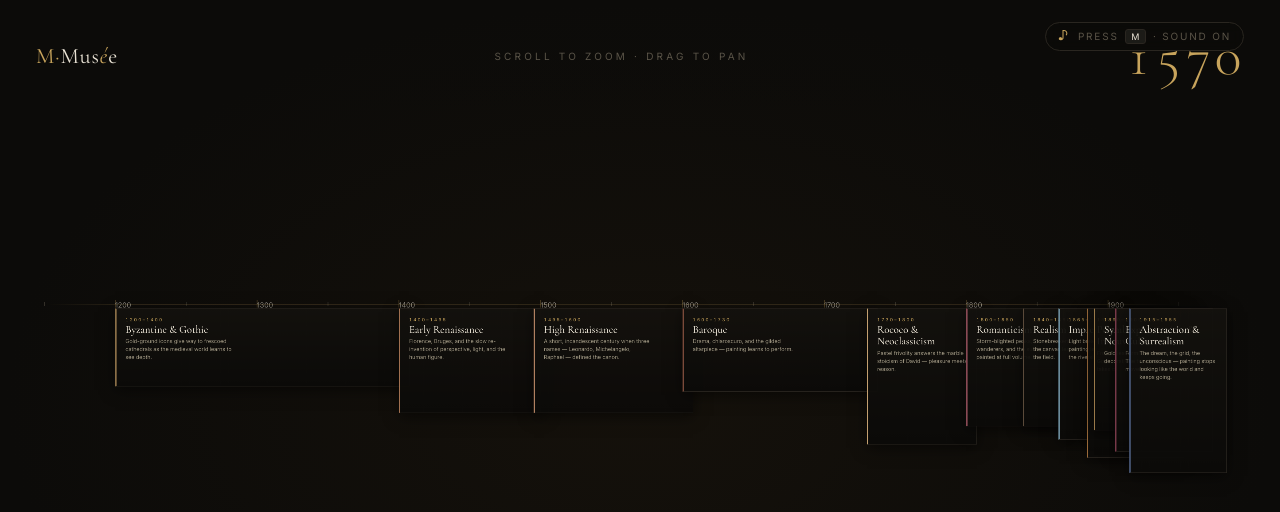
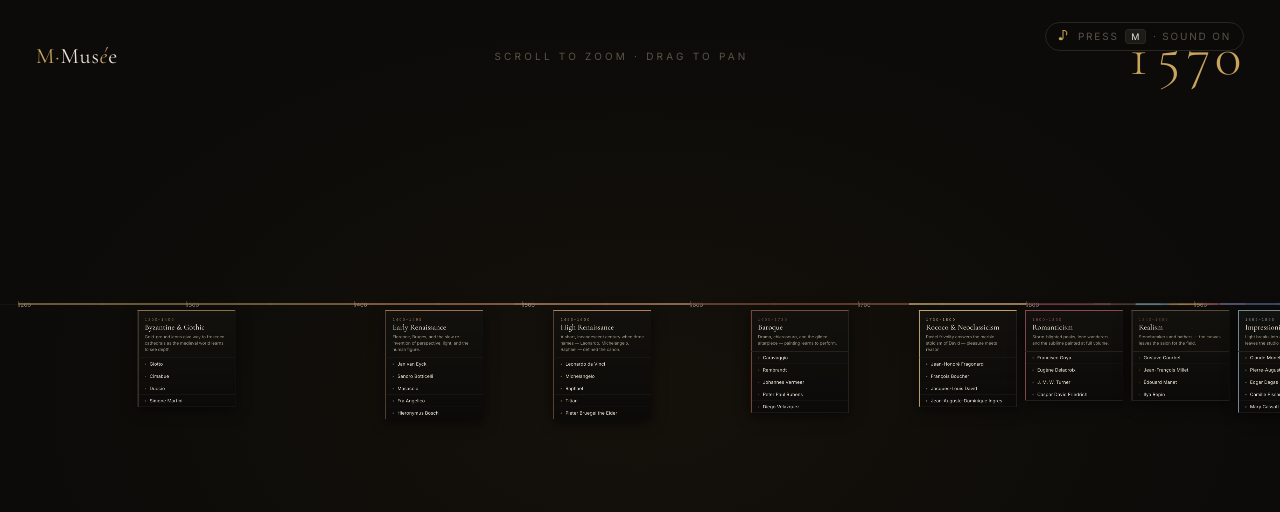
Before and after one commit to mozkandev/art-museum, a website built with Vite: page index.html in a window 1280 px wide. Both pictures are taken after a click on the button "BEGIN". Built offline with nearby package versions, Linux system fonts and the light colour scheme.

Commit message:
refactor(timeline): switch period cards to fixed-width vertical stacks
The old layout gave each card a width proportional to its year-span,
which packed long-running periods huge and short ones tiny, then
crammed them shoulder-to-shoulder so long names (Caspar David
Friedrich, Pierre-Auguste Renoir, etc.) bled into each other.

New layout: every period is a uniform 280px column anchored on the
timeline by year-centre, with a non-overlap clamp so closely-spaced
periods (Realism/Impressionism, Post-Imp/Symbolism) just push right
of their ideal centre instead of colliding.

- Per-period 'rail' track on the axis, the period's accent colour,
  spans its true year range (1200-1400 etc) so the timeline still
  shows the time-weight of each movement.
- Card stacks top-to-bottom: years → serif name → blurb → vertical
  artist list (one per row, full names readable, hover slides right
  and lights up in the period colour).
- Removed the old chip wrap (gate-on-zoom felt hostile) — the full
  artist list is always visible.
- zoomToPeriod uses the laid-out left edge, not a recomputed centre,
  so the click-to-zoom lands on the visible card.

```diff
--- a/src/styles.css
+++ b/src/styles.css
@@ -162,35 +162,47 @@ button { font-family: inherit; cursor: pointer; }
 }
 .tl-tick:not(.tl-tick--label) { /* years labeled via textContent */ }
 
+/* ── TIMELINE ─────────────────────────────────────────────────────────────
+ * Layout: each period is a fixed-width column anchored on the timeline
+ * by its year-centre. The card stacks: head (years + name + blurb) on
+ * top, then a vertical list of artists, one per row. A thin coloured
+ * "rail" under the card visually links the column to its span on the
+ * axis so the user can read the time-weight of each period.
+ */
 .tl-card {
   position: absolute;
-  background: linear-gradient(180deg, rgba(20,18,14,0.95) 0%, rgba(12,11,9,0.95) 100%);
+  background: linear-gradient(180deg, rgba(20,18,14,0.96) 0%, rgba(12,11,9,0.96) 100%);
   border: 1px solid var(--line);
-  border-left: 3px solid var(--pc, var(--gold));
-  padding: 18px 20px;
-  display: flex; flex-direction: column; gap: 10px;
+  border-top: 2px solid var(--pc, var(--gold));
+  padding: 18px 20px 16px;
+  display: flex; flex-direction: column; gap: 14px;
   will-change: transform;
-  box-shadow: 0 8px 32px rgba(0,0,0,0.5);
+  box-shadow: 0 10px 36px rgba(0,0,0,0.55);
+  /* accent stripe that bleeds down the left side of the card */
+  box-shadow: 0 10px 36px rgba(0,0,0,0.55), inset 2px 0 0 var(--pc, var(--gold));
 }
-.tl-card__head {
+.tl-card__head { display: flex; flex-direction: column; gap: 6px; }
+.tl-card__title-btn {
   text-align: left;
-  background: none; border: 0; padding: 0;
+  background: none; border: 0; padding: 0; margin: 0;
   color: var(--ink);
   display: flex; flex-direction: column; gap: 4px;
+  cursor: pointer;
+  font: inherit;
 }
-.tl-card__head:hover .tl-card__name { color: var(--pc, var(--gold)); }
+.tl-card__title-btn:hover .tl-card__name { color: var(--pc, var(--gold)); }
 .tl-card__years {
   font-size: 10px; letter-spacing: 0.32em;
   text-transform: uppercase;
-  color: var(--gold);
+  color: var(--pc, var(--gold));
   font-family: var(--sans);
   font-variant-numeric: tabular-nums;
 }
 .tl-card__name {
   font-family: var(--serif);
-  font-size: 24px; font-weight: 500;
+  font-size: 22px; font-weight: 500;
   margin: 0;
-  line-height: 1.1;
+  line-height: 1.12;
   color: var(--ink);
   transition: color 0.3s ease;
 }
@@ -198,32 +210,59 @@ button { font-family: inherit; cursor: pointer; }
   font-size: 12px; line-height: 1.5;
   color: var(--ink-dim);
   margin: 0;
-  max-width: 32ch;
 }
-.tl-card__chips {
-  display: flex; flex-wrap: wrap; gap: 6px;
-  margin-top: 4px;
-  opacity: 0;
+
+/* Rail — a thin coloured track that runs along the axis, spanning
+ * exactly the period's year range. Sits on the world (not the card)
+ * so it scales with the timeline's transform and the card can move
+ * independently above it. Renders ON TOP of the axis rule, replacing
+ * the gold at the period's span with that period's accent colour.
+ */
+.tl-rail {
+  position: absolute;
+  top: -2px;          /* axis rule is at top:0 with height:1px */
+  height: 5px;
+  background: var(--pc, var(--gold));
+  opacity: 0.75;
+  pointer-events: none;
+  border-radius: 1px;
+}
+
+.tl-card__artists {
+  display: flex; flex-direction: column; gap: 0;
+  border-top: 1px solid var(--line);
+  margin: 0 -20px -16px;       /* bleed to card edges */
+  padding: 0;
+  opacity: 1;                  /* always visible (no longer gated on zoom) */
   transition: opacity 0.4s ease;
 }
-.timeline__world.zoomed .tl-card__chips { opacity: 1; }
-.tl-chip {
-  display: inline-flex; align-items: center; gap: 6px;
-  padding: 4px 10px;
-  background: rgba(0,0,0,0.4);
-  border: 1px solid var(--line);
+.tl-artist {
+  display: flex; align-items: baseline; gap: 10px;
+  padding: 9px 20px;
+  background: none; border: 0;
   color: var(--ink);
-  font-size: 11px; letter-spacing: 0.04em;
+  font-size: 13px; letter-spacing: 0.01em;
   font-family: var(--sans);
-  transition: background 0.2s ease, border-color 0.2s ease, color 0.2s ease;
+  text-align: left;
+  cursor: pointer;
+  border-bottom: 1px solid rgba(255,255,255,0.04);
+  transition: background 0.18s ease, color 0.18s ease, padding-left 0.18s ease;
 }
-.tl-chip:hover { background: var(--pc, var(--gold)); color: var(--bg); border-color: var(--pc, var(--gold)); }
-.tl-chip__dot {
-  width: 6px; height: 6px; border-radius: 50%;
+.tl-artist:last-child { border-bottom: 0; }
+.tl-artist:hover {
+  background: rgba(255,255,255,0.04);
+  color: var(--pc, var(--gold));
+  padding-left: 24px;
+}
+.tl-artist__num {
+  /* tiny index dot so the list reads as a numbered index, not a wall */
+  width: 4px; height: 4px; border-radius: 50%;
   background: var(--pc, var(--gold));
   flex-shrink: 0;
+  opacity: 0.6;
+  position: relative; top: -2px;
 }
-.tl-chip:hover .tl-chip__dot { background: var(--bg); }
+.tl-artist:hover .tl-artist__num { opacity: 1; }
 
 /* ── PLACARD ───────────────────────────────────────────────────────────── */
 .placard-backdrop {
--- a/src/timeline.js
+++ b/src/timeline.js
@@ -5,13 +5,11 @@
 import { gsap } from "gsap";
 import { PERIODS, TIMELINE_MIN_YEAR, TIMELINE_MAX_YEAR } from "./data/periods.js";
 
-const PX_PER_YEAR = 3.2;
-const CARD_MIN = 220;
-const CARD_PAD = 24;
+const PX_PER_YEAR = 4.8;     // wider spacing so fixed-width cards don't collide
+const CARD_W = 280;          // fixed column width — uniform grid of stacks
 const TICK_EVERY = 50;
 const TICK_LABEL_EVERY = 100;
 const AXIS_Y = 0; // logical y of the axis in the world
-const CARD_H = 168;
 const REVEAL_SCALE = 0.8;
 const CLICK_THRESHOLD = 6;
 
@@ -38,6 +36,11 @@ export class Timeline {
   _build() {
     this.world.innerHTML = "";
 
+    // Rails (the period-coloured tracks along the axis) sit on the
+    // world directly, NOT inside their card — that way they don't move
+    // with the card and the visual link to the axis is exact.
+    this.rails = [];
+
     // Axis
     this.axisEl = document.createElement("div");
     this.axisEl.className = "tl-axis";
@@ -63,12 +66,33 @@ export class Timeline {
     rule.className = "tl-axis__rule";
     this.axisEl.appendChild(rule);
 
-    // Period cards
+    // Period columns — laid out left-to-right with no overlap. Each
+    // card's left edge is max(year-centre - card_w/2, prev_card_right
+    // + gap). That pushes closely-spaced periods to the right of their
+    // year-centre so they never collide.
     this.cards = [];
+    let nextLeft = -Infinity;
+    const COL_GAP = 24;
     PERIODS.forEach((p, i) => {
-      const card = this._buildCard(p, i);
+      // Rail spans the actual year range (true width, no overlap fix)
+      const railX = yearToX(p.start);
+      const railW = (p.end - p.start) * PX_PER_YEAR;
+      const rail = document.createElement("div");
+      rail.className = "tl-rail";
+      rail.style.setProperty("--pc", p.color);
+      rail.style.left = `${railX}px`;
+      rail.style.width = `${railW}px`;
+      this.world.appendChild(rail);
+      this.rails.push(rail);
+
+      // Card: anchor to year-centre, then push right to avoid overlap
+      const cx = yearToX((p.start + p.end) / 2);
+      const idealLeft = cx - CARD_W / 2;
+      const left = Math.max(idealLeft, nextLeft);
+      const card = this._buildCard(p, i, left);
       this.world.appendChild(card);
-      this.cards.push({ el: card, period: p, side: i % 2 === 0 ? -1 : 1 });
+      this.cards.push({ el: card, period: p, left, side: i % 2 === 0 ? -1 : 1 });
+      nextLeft = left + CARD_W + COL_GAP;
     });
 
     // resize observer for re-fitting
@@ -76,36 +100,35 @@ export class Timeline {
     this._ro.observe(this.viewport);
   }
 
-  _buildCard(p, i) {
-    const w = Math.max(CARD_MIN, (p.end - p.start) * PX_PER_YEAR + CARD_PAD);
-    const x = yearToX(p.start);
-    const side = i % 2 === 0 ? -1 : 1;
-    // Always anchor cards BELOW the axis (positive Y in world space, so
-    // they sit in the lower half of the viewport). Cards used to be split
-    // above/below which made the upper half look empty and crowded the top.
-    // 10px breathing room between the axis line and the card top.
-    const y = 10;
+  _buildCard(p, i, left) {
+    // Each period is a fixed-width column. We position the column by
+    // its year-centre but clamp it against the previous card's right
+    // edge to prevent overlap (see _build's lay-out pass).
+    const w = CARD_W;
+    const y = 18; // 18px gap below the axis
 
     const card = document.createElement("article");
     card.className = "tl-card";
     card.style.setProperty("--pc", p.color);
     card.style.width = `${w}px`;
-    card.style.transform = `translate(${x}px, ${y}px)`;
+    card.style.transform = `translate(${left}px, ${y}px)`;
     card.dataset.periodId = p.id;
 
     card.innerHTML = `
-      <button class="tl-card__head" data-period="${p.id}" type="button">
-        <div class="tl-card__years">${p.start}–${p.end}</div>
-        <h3 class="tl-card__name">${p.name}</h3>
-        <p class="tl-card__blurb">${p.blurb}</p>
-      </button>
-      <div class="tl-card__chips">
+      <div class="tl-card__head">
+        <button class="tl-card__title-btn" data-period="${p.id}" type="button">
+          <div class="tl-card__years">${p.start}–${p.end}</div>
+          <h3 class="tl-card__name">${escapeHtml(p.name)}</h3>
+        </button>
+        <p class="tl-card__blurb">${escapeHtml(p.blurb)}</p>
+      </div>
+      <div class="tl-card__artists">
         ${p.artists
           .map(
             (a) => `
-          <button class="tl-chip" data-artist="${escapeAttr(a)}" data-period="${p.id}" type="button">
-            <span class="tl-chip__dot" aria-hidden="true"></span>
-            <span class="tl-chip__name">${escapeHtml(a)}</span>
+          <button class="tl-artist" data-artist="${escapeAttr(a)}" data-period="${p.id}" type="button">
+            <span class="tl-artist__num" aria-hidden="true"></span>
+            <span class="tl-artist__name">${escapeHtml(a)}</span>
           </button>`,
           )
           .join("")}
@@ -173,7 +196,7 @@ export class Timeline {
     // Click delegation: artist chip → openPlacard
     this.world.addEventListener("click", (e) => {
       if (moved > CLICK_THRESHOLD) return; // it was a drag
-      const chip = e.target.closest(".tl-chip");
+      const chip = e.target.closest(".tl-artist");
       if (chip) {
         e.stopPropagation();
         const name = chip.dataset.artist;
@@ -182,7 +205,7 @@ export class Timeline {
         this.onArtistClick?.(name, period);
         return;
       }
-      const head = e.target.closest(".tl-card__head");
+      const head = e.target.closest(".tl-card__title-btn");
       if (head) {
         const periodId = head.dataset.period;
         const period = PERIODS.find((p) => p.id === periodId);
@@ -271,11 +294,14 @@ export class Timeline {
 
   zoomToPeriod(period) {
     const w = this.viewport.clientWidth;
-    const cx = yearToX((period.start + period.end) / 2) * 1.2 + (period.end - period.start) * 0; // year center
-    const cw = (period.end - period.start) * PX_PER_YEAR;
-    const s = clamp(Math.min((w * 0.6) / cw, 3), 0.6, 3);
+    // Use the actual laid-out card position (which respects the
+    // no-overlap clamp) rather than a recomputed centre. Falls back
+    // to year-centre if the card isn't found.
+    const card = this.cards.find((c) => c.period.id === period.id);
+    const cardLeft = card ? card.left : yearToX((period.start + period.end) / 2) - CARD_W / 2;
+    const s = clamp(w / (w + 100), 0.6, 1.2);
     this.target.s = s;
-    this.target.x = w / 2 - cx * s;
+    this.target.x = w / 2 - (cardLeft + CARD_W / 2) * s;
     this.target.y = -this.viewportH() / 2;
   }
 }
```
